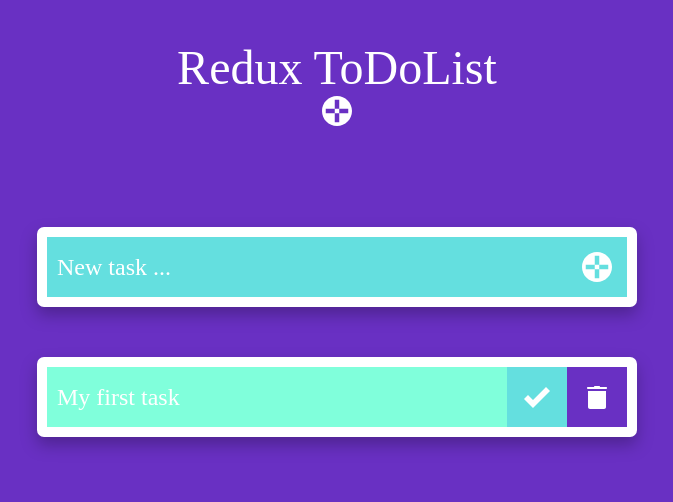
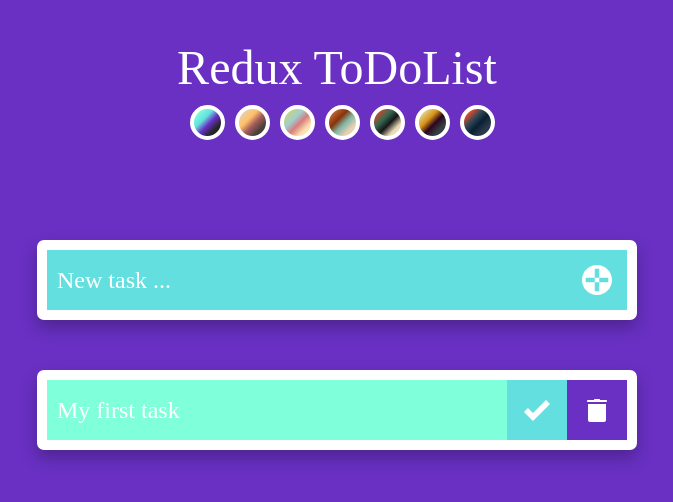
Before and after one commit to MinsterRobin/redux-todolist, a React (Create React App) app: page / in a window 1280 px wide. Shown: the top 502 px of the page, without its empty margins (303-976 px from the left). Built offline with nearby package versions, Linux system fonts and the light colour scheme.

Commit message:
+ ThemeSelector.js

```diff
--- /dev/null
+++ b/src/components/atomes/ThemeButton.js
@@ -0,0 +1,25 @@
+import styled from "styled-components";
+import PropTypes from 'prop-types';
+
+const ThemeButton = styled.button`
+    height: 35px;
+    width: 35px;
+    cursor: pointer;
+    background: linear-gradient(315deg, ${props => props.background} 23.23%, ${props => props.primary} 44.58%, ${props => props.secondary} 63.33%, ${props => props.tertiary} 87.29%);
+    border: 4px solid #FFFFFF;
+    border-radius: 50%;
+    transition: 150ms cubic-bezier(0.68,-0.55,0.27,2.55);
+
+    &:hover {
+        transform: scale(1.2);
+    }
+`;
+
+ThemeButton.propTypes = {
+    background: PropTypes.string,
+    primary: PropTypes.string,
+    secondary: PropTypes.string,
+    tertiary: PropTypes.string
+};
+
+export default ThemeButton;
--- /dev/null
+++ b/src/components/organisms/ThemeSelector.js
@@ -0,0 +1,36 @@
+import {THEMES} from '../../constants/styles';
+import ThemeButton from "../atomes/ThemeButton";
+import React from "react";
+import {useDispatch} from "react-redux";
+import {setTheme} from "../../slices/sliceTheme";
+import Separator from "../atomes/Separator";
+import styled from "styled-components";
+
+const Layout = styled.div`
+    display: flex;
+    justify-content: center;
+`;
+
+const ThemeSelector = () => {
+    const dispatch = useDispatch();
+
+    return(
+        <Layout>
+            {THEMES.map((theme, index) =>
+                <React.Fragment>
+                    <Separator vertical height={"10px"}/>
+                    <ThemeButton
+                        onClick={() => dispatch(setTheme(index))}
+                        key={index}
+                        background={theme.background}
+                        primary={theme.primary}
+                        secondary={theme.secondary}
+                        tertiary={theme.tertiary}
+                    />
+                </React.Fragment>
+            )}
+        </Layout>
+    );
+};
+
+export default ThemeSelector;
--- a/src/pages/PageTodoList.js
+++ b/src/pages/PageTodoList.js
@@ -4,25 +4,15 @@ import {H1} from "../components/atomes/Typography";
 import ToDoList from "../components/organisms/ToDoList";
 import TemplateTodoList from "../templates/TemplateTodoList";
 import Container from "../components/atomes/Container";
-import Button from "../components/atomes/Button";
-import Add from "../assets/Add.svg";
-import {THEMES} from "../constants/styles";
-import {useDispatch, useSelector} from "react-redux";
-import {selectTheme, setTheme} from "../slices/sliceTheme";
+import ThemeSelector from "../components/organisms/ThemeSelector";
 
 function PageTodoList() {
-    const themeNumber = useSelector(selectTheme);
-    const dispatch = useDispatch();
-
-    const handleClick = () => {
-        dispatch(setTheme((themeNumber + 1) % THEMES.length));
-    };
-
     return (
         <TemplateTodoList>
             <Container flex vertical align={"center"} primary padding={"var(--padding-size)"}>
                 <H1>Redux ToDoList</H1>
-                <Button primary icon={Add} onClick={() => handleClick()}/>
+                <Separator height="10px"/>
+                <ThemeSelector/>
                 <Separator/>
                 <ToDoList/>
             </Container>
```
